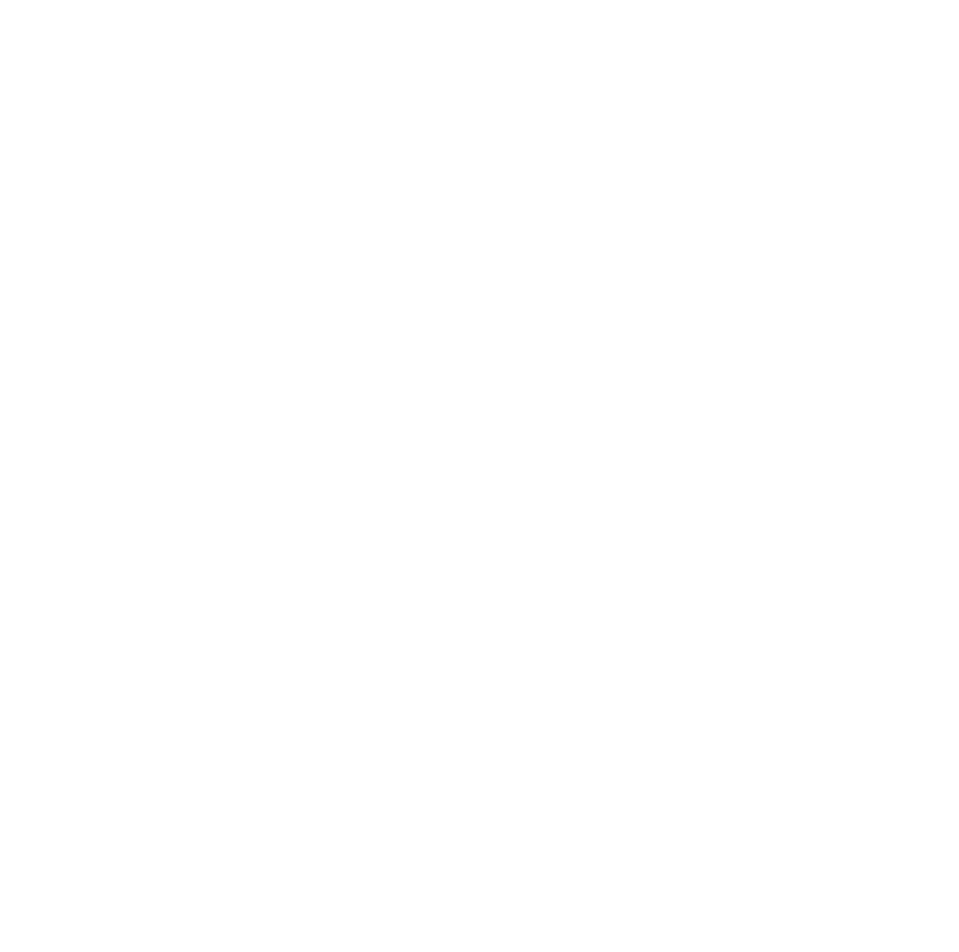
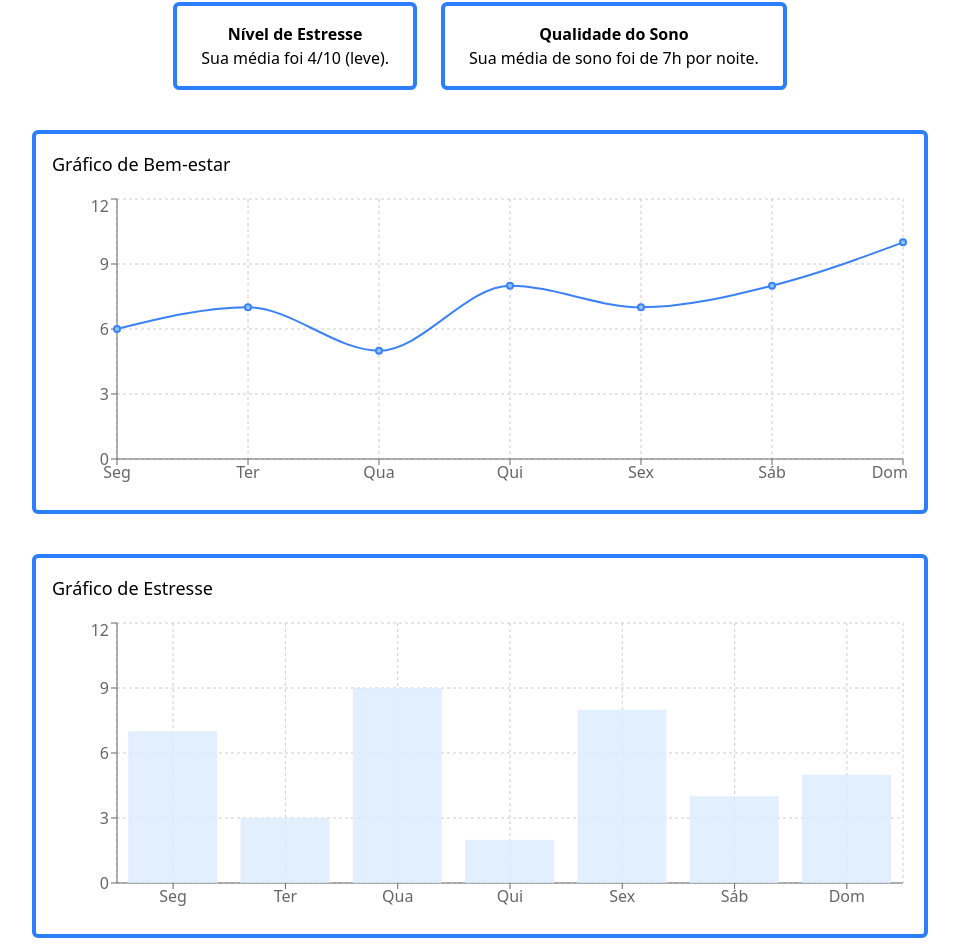
Before and after one commit to ThiagoNascBarros/mindtrancking, a React (Vite) app: page /dashboard in a window 1280 px wide. Before the commit this address had no page. Shown: the part 200-1152 px from the top of the page, without its empty margins (160-1119 px from the left). Before the commit the page ends 800 px from the top, so only its background shows below. Built offline with nearby package versions, Linux system fonts and the light colour scheme.

Commit message:
feat: adiciona nova página de Dashboard e integra biblioteca Recharts
- Importa a nova página Dashboard no componente App
- Adiciona a biblioteca Recharts para visualização de dados
- Atualiza package.json e package-lock.json com novas dependências

```diff
--- a/package.json
+++ b/package.json
@@ -13,6 +13,7 @@
     "@tailwindcss/vite": "^4.1.7",
     "react": "^19.1.0",
     "react-dom": "^19.1.0",
+    "recharts": "^2.15.3",
     "tailwindcss": "^4.1.7"
   },
   "devDependencies": {
--- a/src/App.tsx
+++ b/src/App.tsx
@@ -3,6 +3,7 @@
 import Questionario from "./Pages/Questionario";
 import Home from "./Pages/Home";
 import MindIA from "./Pages/MindIA";
+import Dashboard from "./Pages/Dashboard";
 
 export default function App() {
   return (
@@ -11,6 +12,7 @@
       <Route path="/home" element={<Home />} />
       <Route path="/questionarios" element={<Questionario />} />
       <Route path="/mind-ai" element={<MindIA />} />
+      <Route path="/dashboard" element={<Dashboard />} />
     </Routes>
   );
 }
--- /dev/null
+++ b/src/Pages/Dashboard.tsx
@@ -0,0 +1,114 @@
+import React from "react";
+import Header from "../components/Header/Header.tsx";
+import Footer from "../components/Footer/Footer.tsx";
+import {
+  LineChart,
+  Line,
+  XAxis,
+  YAxis,
+  CartesianGrid,
+  Tooltip,
+  ResponsiveContainer,
+  BarChart,
+  Bar,
+} from "recharts";
+
+const bemEstarData = [
+  { dia: "Seg", valor: 6 },
+  { dia: "Ter", valor: 7 },
+  { dia: "Qua", valor: 5 },
+  { dia: "Qui", valor: 8 },
+  { dia: "Sex", valor: 7 },
+  { dia: "Sáb", valor: 8 },
+  { dia: "Dom", valor: 10 },
+];
+
+const estresseData = [
+  { dia: "Seg", valor: 7 },
+  { dia: "Ter", valor: 3 },
+  { dia: "Qua", valor: 9 },
+  { dia: "Qui", valor: 2 },
+  { dia: "Sex", valor: 8 },
+  { dia: "Sáb", valor: 4 },
+  { dia: "Dom", valor: 5 },
+];
+
+export default function Dashboard() {
+  return (
+    <div className="min-h-screen flex flex-col">
+      <Header />
+      <main className="flex-grow px-4 md:px-20 py-10">
+        <h1 className="text-2xl md:text-3xl font-semibold text-center mb-10">
+          Seu Desempenho Semanal
+        </h1>
+
+        {/* Box de informações */}
+        <div className="flex flex-col md:flex-row justify-center gap-6 mb-10 text-sm md:text-base">
+          <div className="border-4 border-blue-500 px-6 py-4 rounded-md text-center">
+            <strong>Nível de Estresse</strong>
+            <p>Sua média foi 4/10 (leve).</p>
+          </div>
+          <div className="border-4 border-blue-500 px-6 py-4 rounded-md text-center">
+            <strong>Qualidade do Sono</strong>
+            <p>Sua média de sono foi de 7h por noite.</p>
+          </div>
+        </div>
+
+        {/* Gráficos */}
+        <div className="max-w-4xl mx-auto space-y-10">
+          {/* Gráfico de Bem-estar */}
+          <div className="border-4 border-blue-500 rounded-md p-4">
+            <h2 className="text-lg font-medium mb-4">Gráfico de Bem-estar</h2>
+            <ResponsiveContainer width="100%" height={300}>
+              <LineChart data={bemEstarData}>
+                <CartesianGrid strokeDasharray="3 3" />
+                <XAxis dataKey="dia" />
+                <YAxis />
+                <Tooltip
+                  contentStyle={{
+                    backgroundColor: 'white',
+                    border: '1px solid #E5E7EB',
+                    borderRadius: '0.5rem',
+                    color: '#1F2937'
+                  }}
+                  labelStyle={{ color: '#1F2937' }}
+                />
+                <Line
+                  type="monotone"
+                  dataKey="valor"
+                  stroke="#3B82F6"
+                  strokeWidth={2}
+                  fill="#93C5FD"
+                />
+              </LineChart>
+            </ResponsiveContainer>
+          </div>
+
+          {/* Gráfico de Estresse */}
+          <div className="border-4 border-blue-500 rounded-md p-4">
+            <h2 className="text-lg font-medium mb-4">Gráfico de Estresse</h2>
+            <ResponsiveContainer width="100%" height={300}>
+              <BarChart data={estresseData}>
+                <CartesianGrid strokeDasharray="3 3" />
+                <XAxis dataKey="dia" />
+                <YAxis />
+                <Tooltip
+                  contentStyle={{
+                    backgroundColor: 'white',
+                    border: '1px solid #E5E7EB',
+                    borderRadius: '0.5rem',
+                    color: '#1F2937'
+                  }}
+                  labelStyle={{ color: '#1F2937' }}
+                  itemStyle={{ color: '#3B82F6' }}
+                />
+                <Bar dataKey="valor" fill="rgba(219, 236, 255, 0.8)" />
+              </BarChart>
+            </ResponsiveContainer>
+          </div>
+        </div>
+      </main>
+      <Footer />
+    </div>
+  );
+}
```
Also changed, not shown: 1 other file (tests, documents, lock files or other folders).
